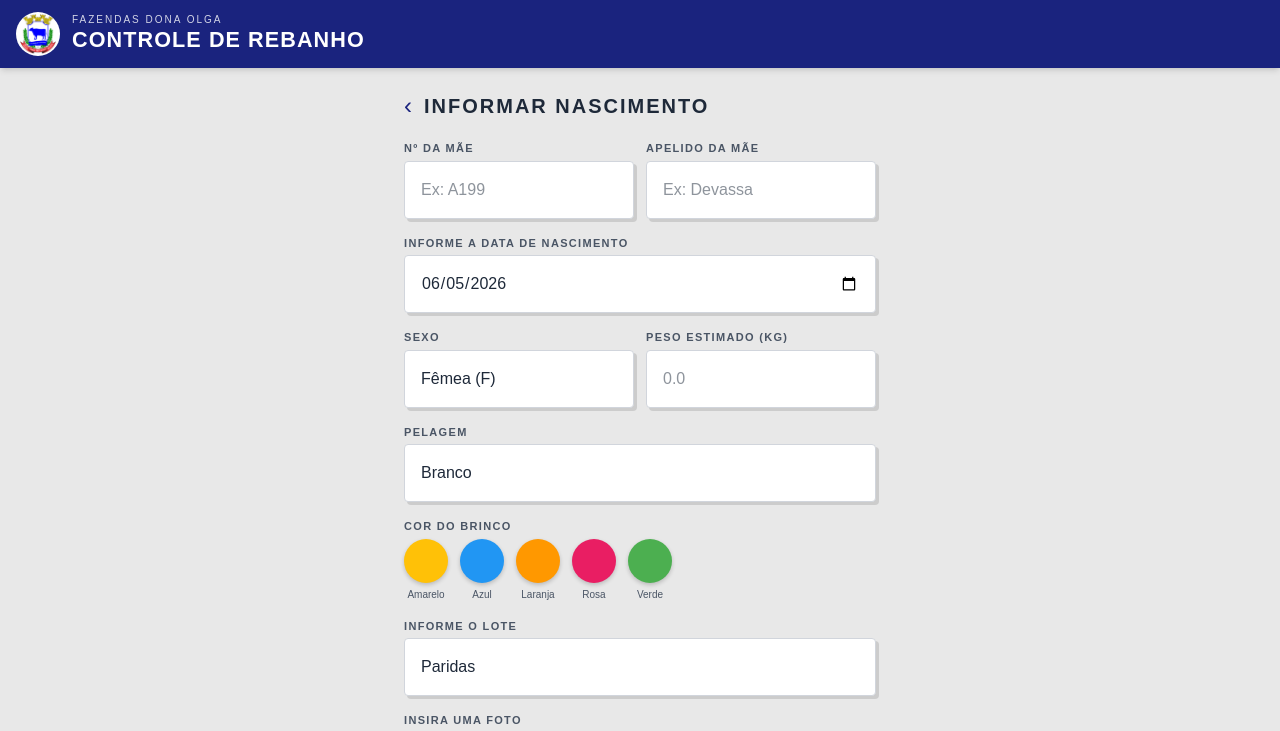
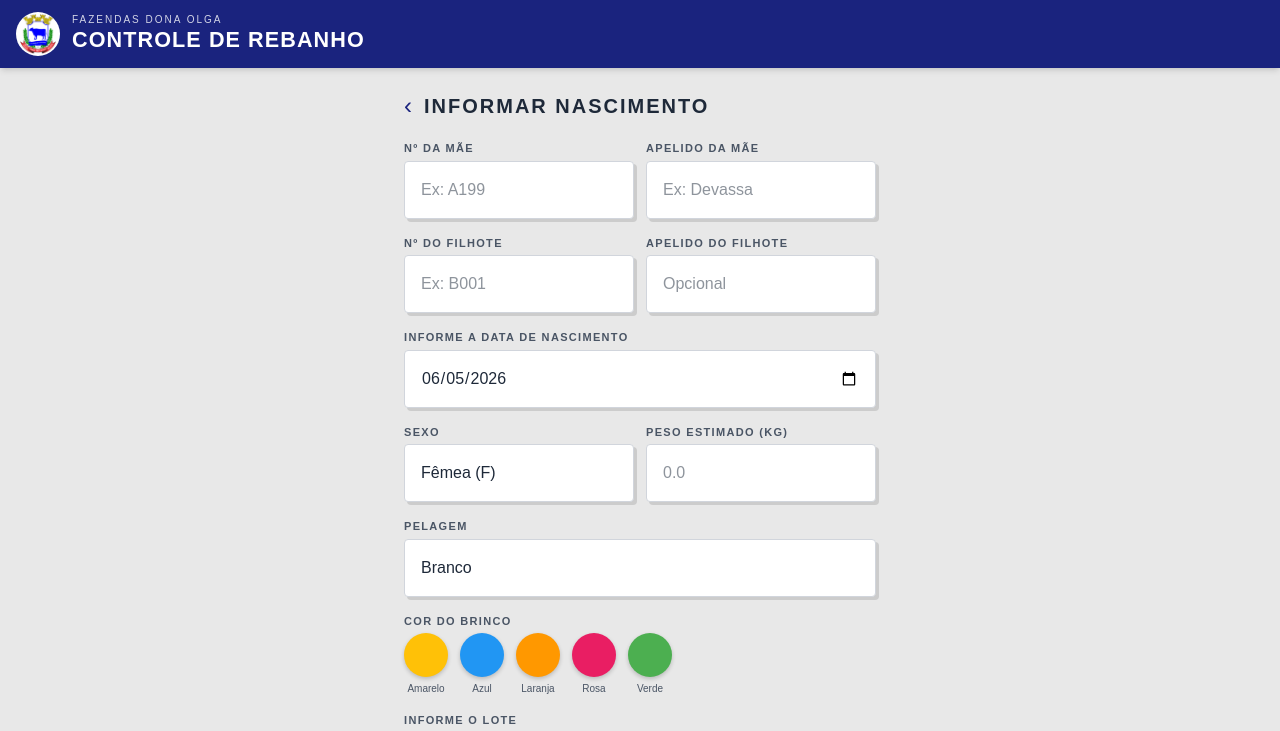
Before and after one commit to pedrosaulo4-pessoal/fazendas-dona-olga, a Next.js app: page /nascimento in a window 1280 px wide. Shown: the top 731 px of the page. Built offline with nearby package versions, Linux system fonts and the light colour scheme.

Commit message:
feat: add filhote number/apelido fields to nascimento, expand search to include more fields

```diff
--- a/src/app/api/animais/lista/route.ts
+++ b/src/app/api/animais/lista/route.ts
@@ -20,8 +20,12 @@ export async function GET(req: NextRequest) {
   if (espec) where.espec = espec;
   if (q) {
     where.OR = [
-      { numero: { contains: q } },
-      { apelido: { contains: q } },
+      { numero:    { contains: q } },
+      { apelido:   { contains: q } },
+      { numeroMae: { contains: q } },
+      { apelidoMae:{ contains: q } },
+      { observacoes:{ contains: q } },
+      { lote:      { contains: q } },
     ];
   }
 
--- a/src/app/nascimento/page.tsx
+++ b/src/app/nascimento/page.tsx
@@ -12,6 +12,7 @@ export default function NascimentoPage() {
   const router = useRouter();
   const [form, setForm] = useState({
     numeroMae: '', apelidoMae: '',
+    numeroFilhote: '', apelidoFilhote: '',
     dataNascimento: new Date().toISOString().split('T')[0],
     sexo: 'F', pesoEstimado: '', lote: 'Paridas', pelagem: 'Branco', corBrinco: '',
   });
@@ -51,6 +52,8 @@ export default function NascimentoPage() {
           pelagem: form.pelagem,
           numero: null,
           observacoes: obs,
+          numero: form.numeroFilhote || null,
+          apelido: form.apelidoFilhote || null,
           peso: form.pesoEstimado ? parseFloat(form.pesoEstimado) / 30 : null,
           lote: form.lote,
           corBrinco: form.corBrinco || null,
@@ -86,6 +89,10 @@ export default function NascimentoPage() {
         <div className="grid grid-cols-2 gap-3">
           <Campo label="Nº da Mãe"><Input value={form.numeroMae} onChange={e => set('numeroMae', e.target.value)} placeholder="Ex: A199" /></Campo>
           <Campo label="Apelido da Mãe"><Input value={form.apelidoMae} onChange={e => set('apelidoMae', e.target.value)} placeholder="Ex: Devassa" /></Campo>
+        </div>
+        <div className="grid grid-cols-2 gap-3">
+          <Campo label="Nº do Filhote"><Input value={form.numeroFilhote} onChange={e => set('numeroFilhote', e.target.value)} placeholder="Ex: B001" /></Campo>
+          <Campo label="Apelido do Filhote"><Input value={form.apelidoFilhote} onChange={e => set('apelidoFilhote', e.target.value)} placeholder="Opcional" /></Campo>
         </div>
         <Campo label="Informe a Data de Nascimento">
           <Input type="date" value={form.dataNascimento} onChange={e => set('dataNascimento', e.target.value)} required />
```
